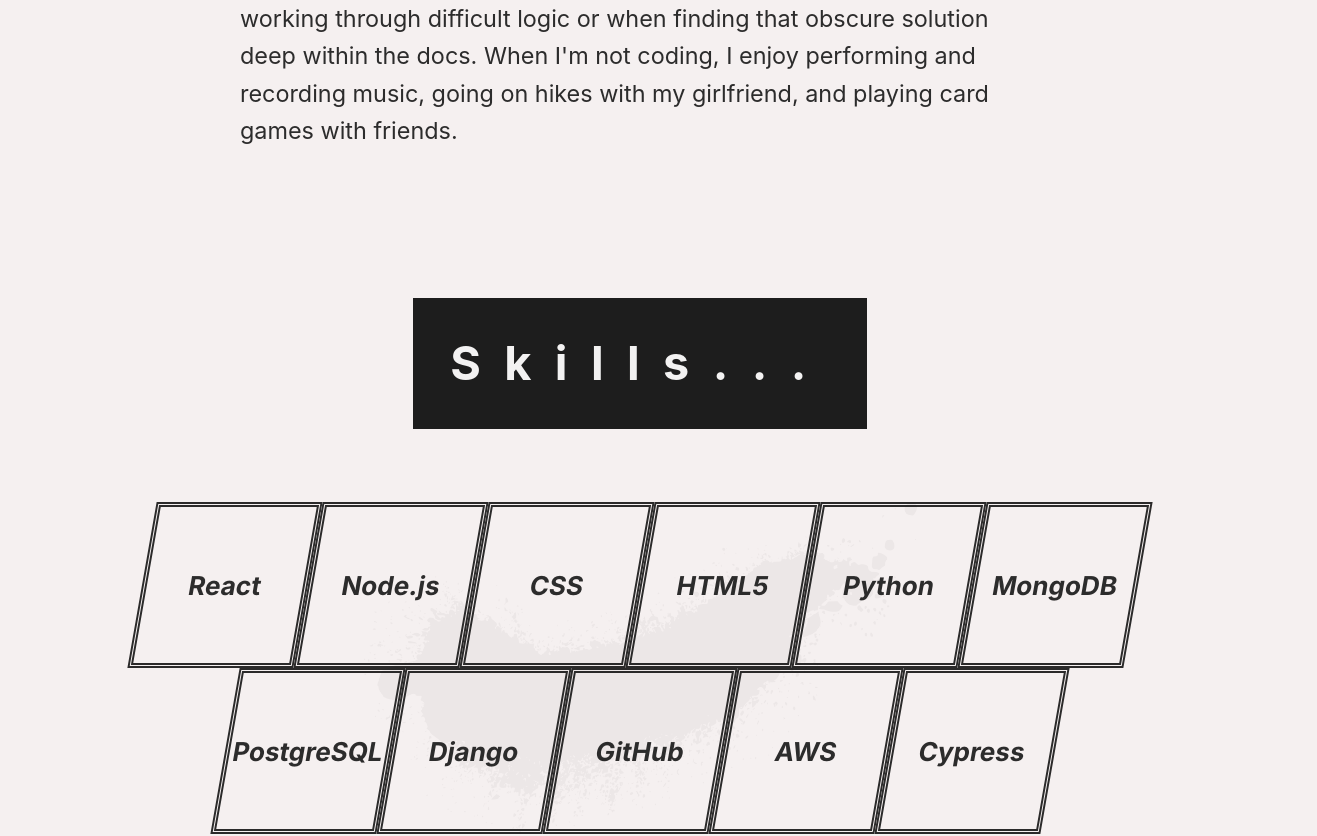
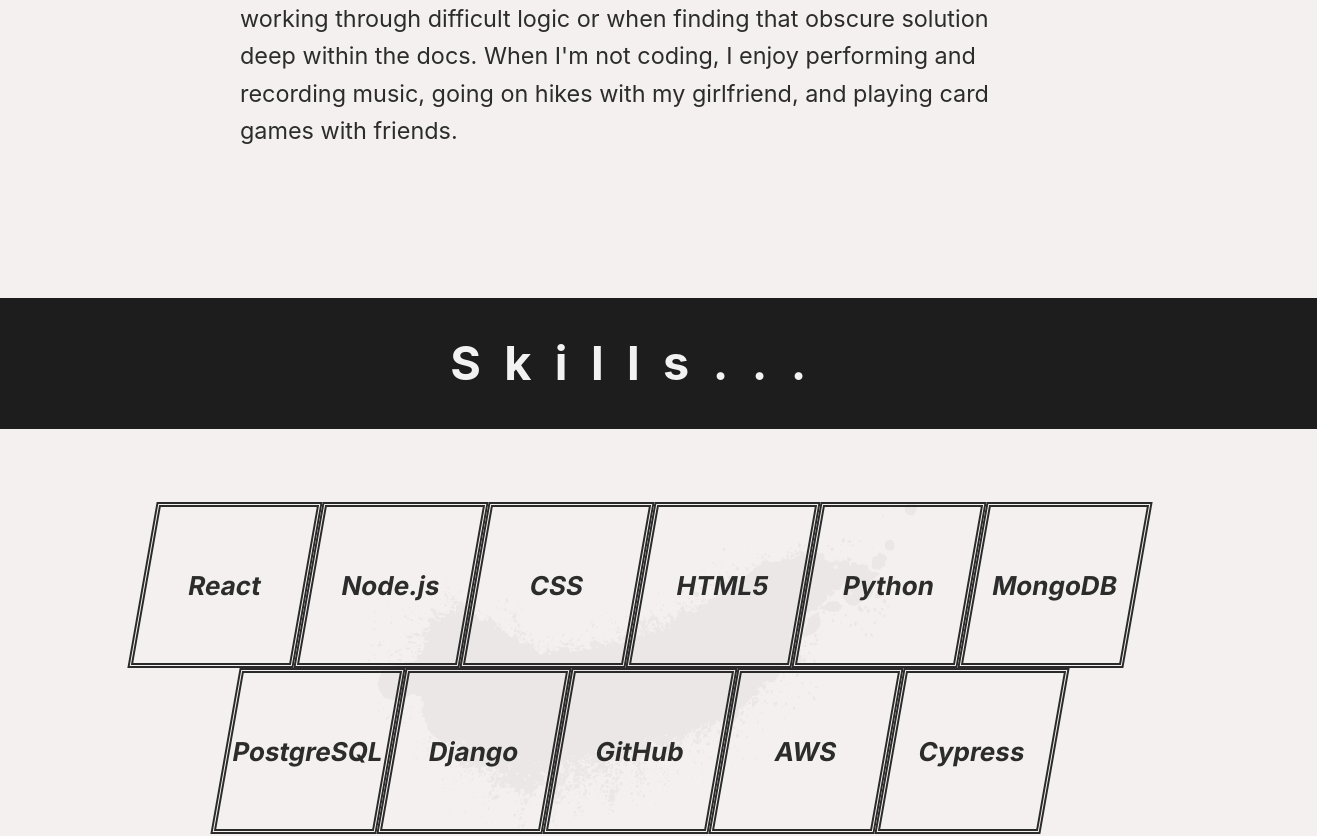
Before and after one commit to 11hkella/Portfolio, a React (Create React App) app: page / in a window 1280 px wide. Shown: the part 1611-2447 px from the top of the page, 1317 px wide, since content can reach past the window. Built offline with nearby package versions, Linux system fonts and the light colour scheme.

Commit message:
small bug fixes and resume updates

```diff
--- a/package.json
+++ b/package.json
@@ -4,9 +4,9 @@
   "private": true,
   "dependencies": {
     "animate.css": "^3.7.2",
-    "react": "^16.11.0",
+    "react": "^16.14.0",
     "react-animate-on-scroll": "^2.1.5",
-    "react-dom": "^16.11.0",
+    "react-dom": "^16.14.0",
     "react-scripts": "3.2.0",
     "styled-components": "^4.4.1"
   },
--- a/src/components/Hero.js
+++ b/src/components/Hero.js
@@ -11,8 +11,8 @@
 
                 <ScrollAnimation
                     className='labels'
-                    animateIn="fadeIn"
-                    animateOut="fadeOut"
+                    animateIn="animate__fadeIn"
+                    animateOut="animate__fadeOut"
                     delay={100}>
 
                     <p>&#8592; LinkedIn</p>
--- a/src/components/SkillWheel.css
+++ b/src/components/SkillWheel.css
@@ -14,7 +14,7 @@
     padding: .8em;
     font-size: 1.8em;
     letter-spacing: .5em;
-    display: block;
+    width: 100%;
 }
 
 .all-skills-conatiner{
```
Also changed, not shown: 2 other files (tests, documents, lock files or other folders).
